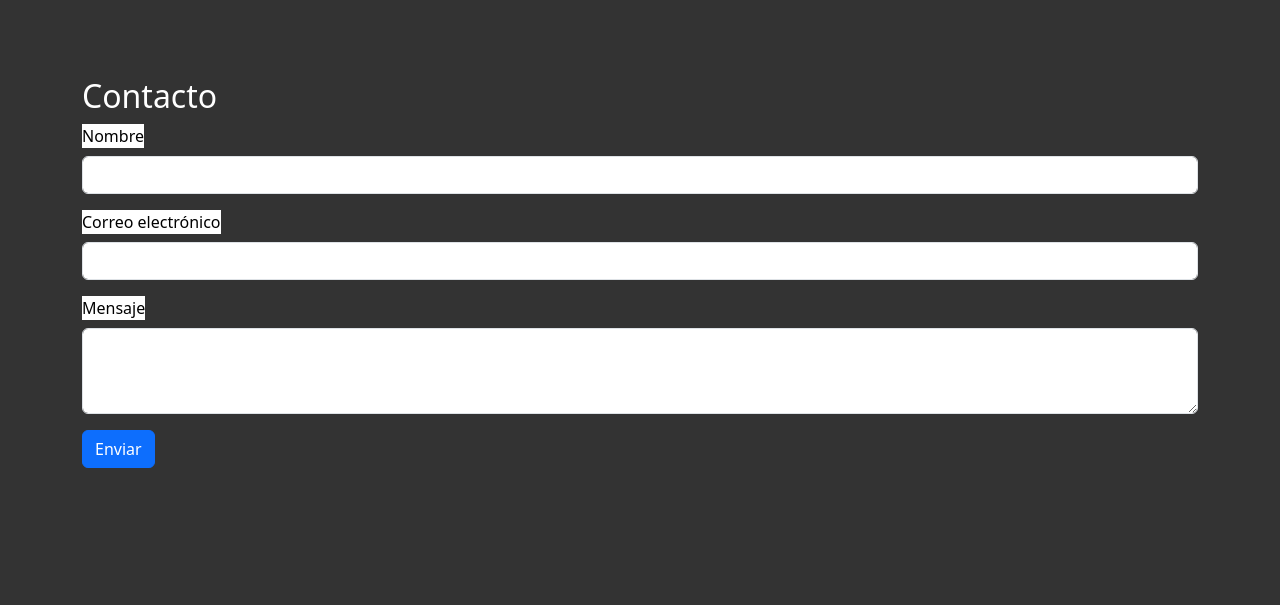
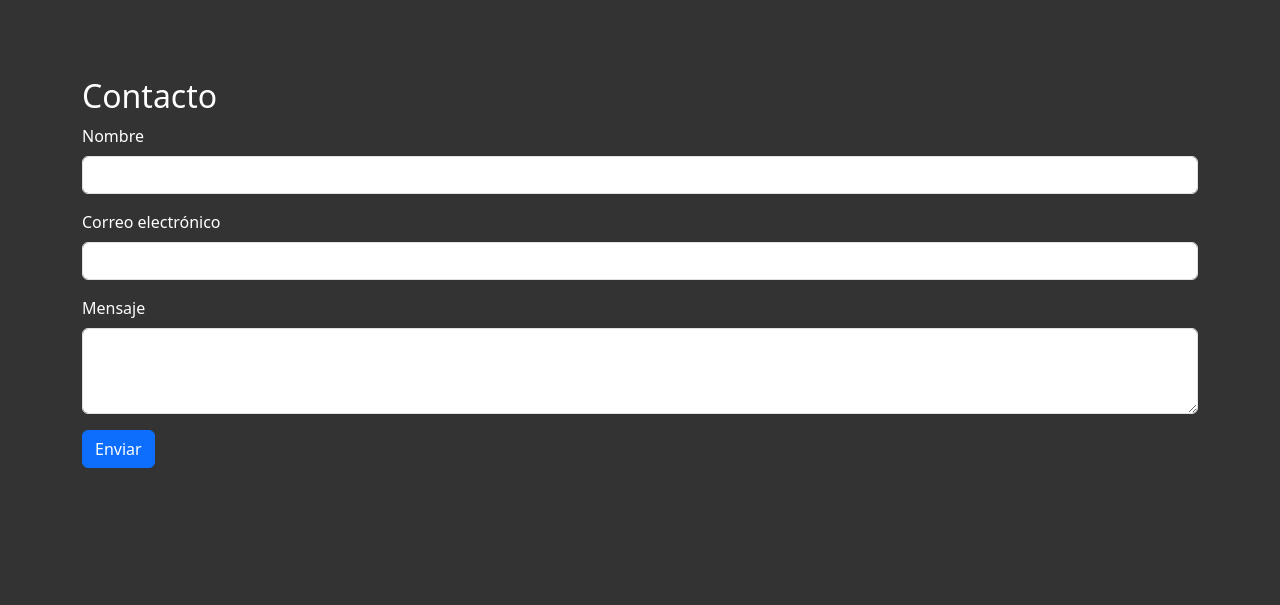
Before and after one commit to MGPastore/MGPastore, a plain HTML site: page index.html in a window 1280 px wide. Shown: the part 3220-3825 px from the top of the page. Drawn offline with nearby package versions, Linux system fonts and the light colour scheme.

Commit message:
fix_label

```diff
--- a/index.html
+++ b/index.html
@@ -66,7 +66,7 @@ footer .social-icons a:hover, footer .footer-form .btn-primary:hover {
     object-fit: cover;
 }
 
-.contact-section .form-label,
+
 .contact-section .form-control {
     color: #000; /* Texto negro para los inputs */
     background-color: #fff; /* Fondo blanco para los inputs */
```
